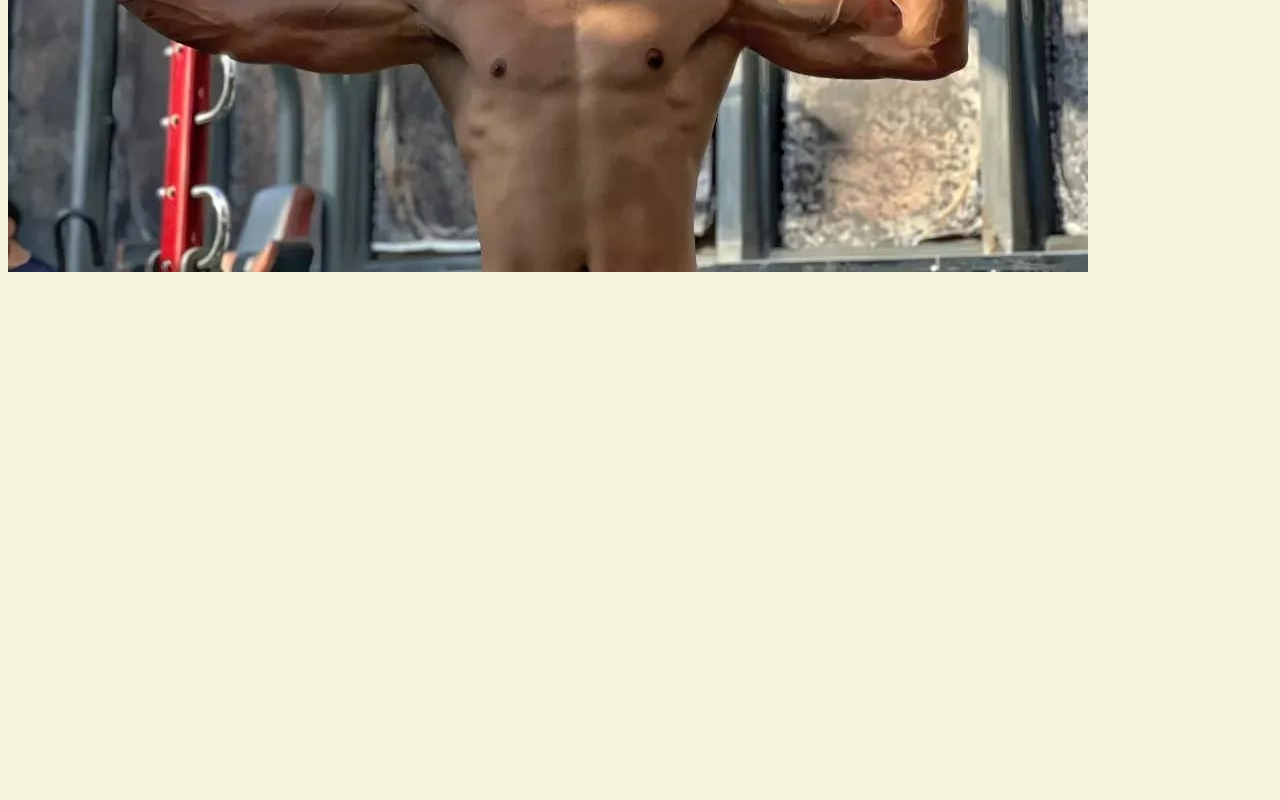
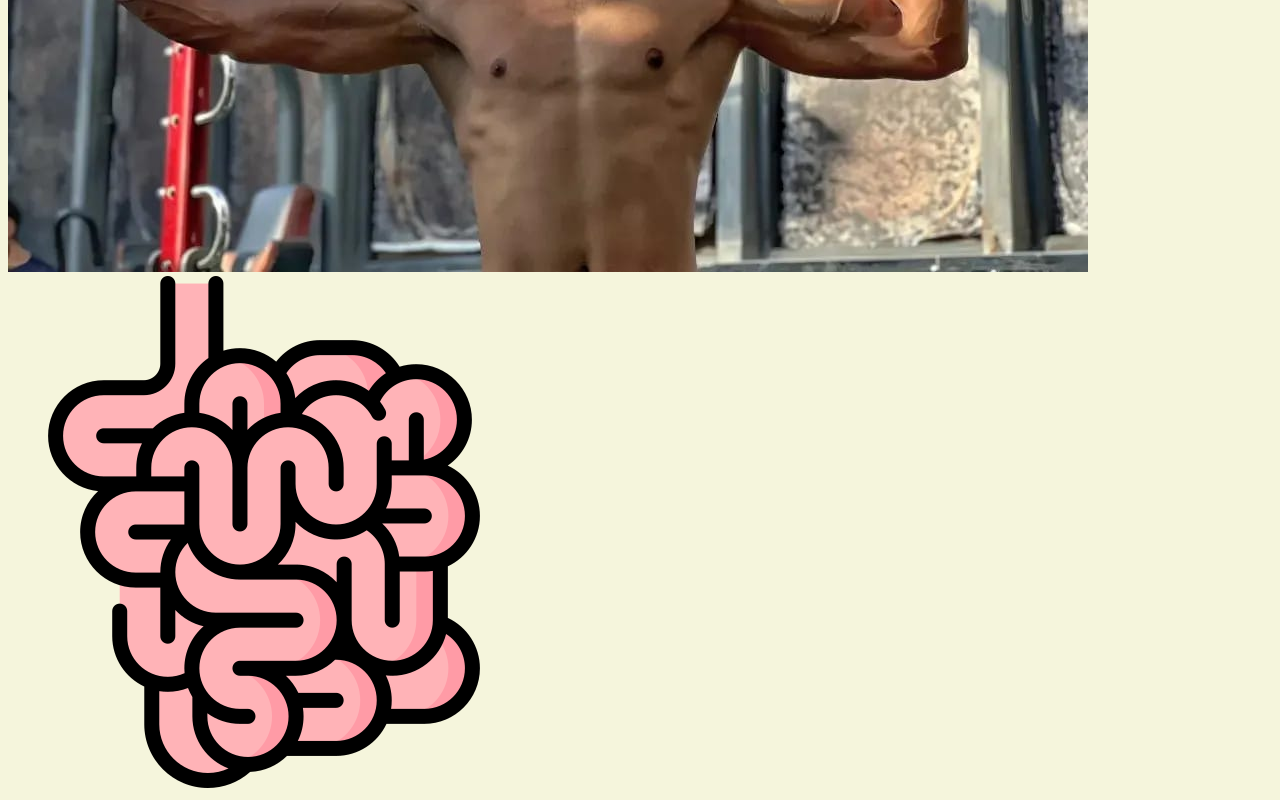
Before and after one commit to muhaAmedd/hello-world, a plain HTML site: page index.html in a window 1280 px wide. Shown: the part 601-1401 px from the top of the page. Before the commit the page ends 885 px from the top, so only its background shows below. Drawn offline with Linux system fonts and the light colour scheme.

Commit message:
another image

```diff
--- a/index.html
+++ b/index.html
@@ -8,5 +8,6 @@
         <h1>hello world</h1>
         <p>new line</p>
         <img src="icon.jpg">
+        <img src="small.png">
     </body>
 </html>
```
Also changed, not shown: small.png (added).
